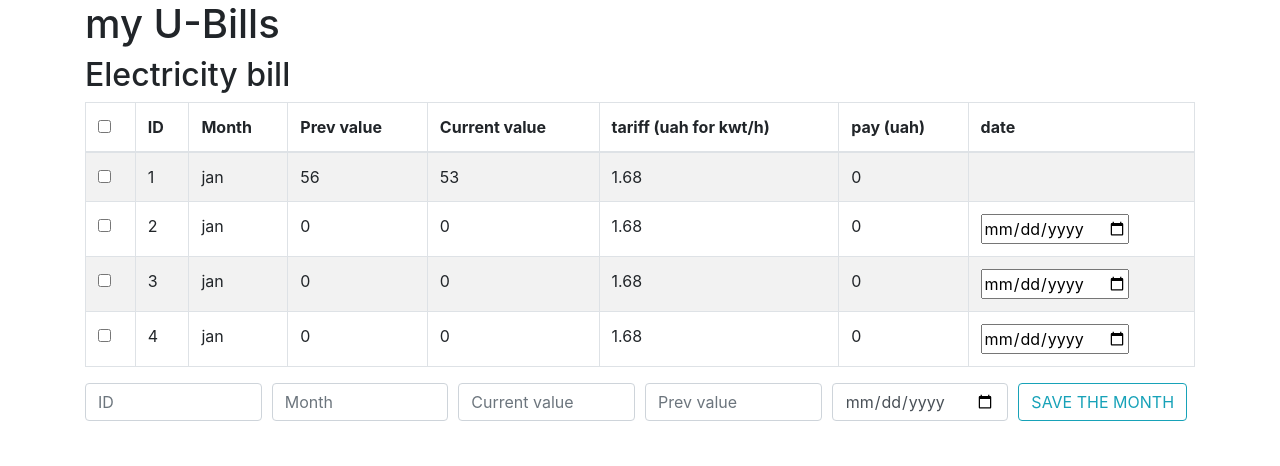
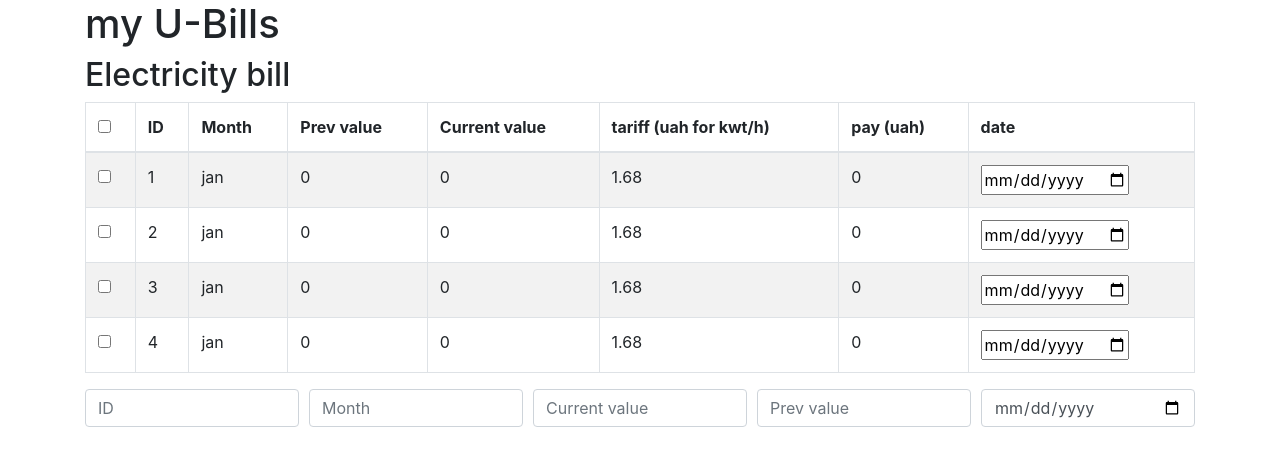
Before and after one commit to sovsianykov/ubills-app, a React (Create React App) app: page / in a window 1280 px wide. Shown: the top 466 px of the page. Built offline with nearby package versions, Linux system fonts and the light colour scheme.

Commit message:
Revert "setup5"
This reverts commit 3510b55d

```diff
--- a/src/Components/Layout/Tabbuilder/Elektricity/Elektro.js
+++ b/src/Components/Layout/Tabbuilder/Elektricity/Elektro.js
@@ -3,8 +3,6 @@ import Table from 'react-bootstrap/Table'
 import 'bootstrap/dist/css/bootstrap.min.css';
 import {Form} from 'react-bootstrap'
 import {Col} from 'react-bootstrap'
-import Button from 'react-bootstrap/Button'
-
 
 import Cell from 'react-bootstrap'
 import Aoux from "../../../../Hoc/Aoux";
@@ -12,24 +10,7 @@ import Aoux from "../../../../Hoc/Aoux";
 
 class Elektro extends Component {
 
-    state = {
-        monthsEl : [
-            {
-                completed : 'false',
-                id : 1,
-                monthsel : 'jan',
-                preV: 56,
-                curV: 53 ,
-                tariff : 1.68 ,
-                pay:  0,
-                date: ''
-            },
-        ]
-    }
-  saveHandler = () => {
-        const input = document.querySelectorAll('input')
-      console.log(input[8].value)
-  }
+
 
     render() {
         return (
@@ -50,13 +31,13 @@ class Elektro extends Component {
                     <tbody>
                     <tr>
                         <td><input type='checkbox'/></td>
-                         <td>{this.state.monthsEl[0].id}</td>
-                         <td>{this.state.monthsEl[0].monthsel}</td>
-                        <td>{this.state.monthsEl[0].preV}</td>
-                        <td>{this.state.monthsEl[0].curV}</td>
-                        <td>{this.state.monthsEl[0].tariff}</td>
-                        <td>{this.state.monthsEl[0].pay}</td>
-                        <td>{this.state.monthsEl[0].date}</td>
+                         <td>1</td>
+                         <td>jan</td>
+                        <td>0</td>
+                        <td>0</td>
+                        <td>1.68</td>
+                        <td>0</td>
+                        <td><input type='date'/></td>
 
                     </tr><tr>
                         <td><input type='checkbox'/></td>
@@ -109,13 +90,8 @@ class Elektro extends Component {
                         <Col>
                             <Form.Control  id= 'date'  type ='date'   />
                         </Col>
-                        <Col>
-                            <Button variant='outline-info' onClick = {this.saveHandler.bind(this)}  >SAVE THE MONTH</Button>
-                        </Col>
-
                     </Form.Row>
                 </Form>
-
                 </Aoux>
         )
     }
```
Also changed, not shown: 1 other file (tests, documents, lock files or other folders).
